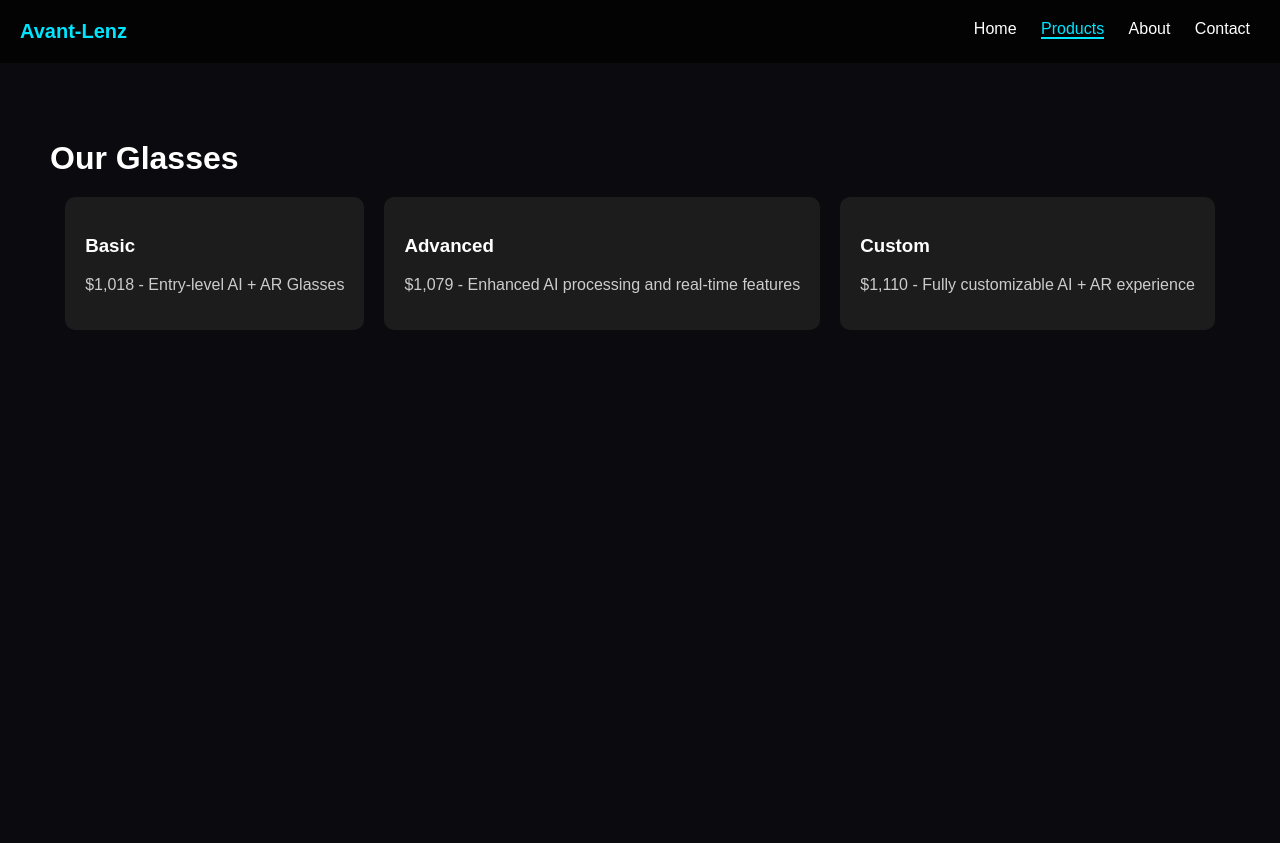
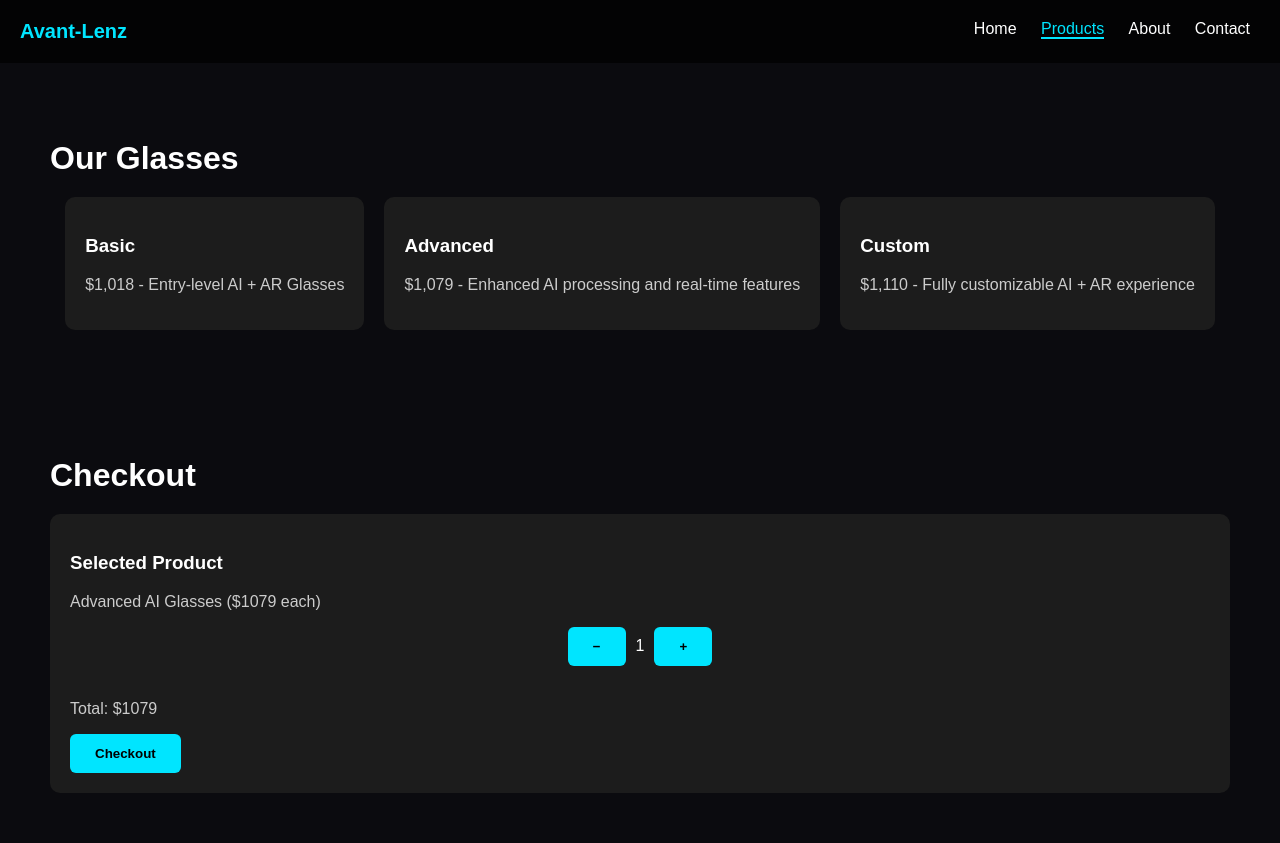
Before and after one commit to Zairel38/avantlenz.github.io, a plain HTML site: page products.html in a window 1280 px wide. Before the commit the page ends 800 px from the top, so only its background shows below. Drawn offline with Linux system fonts and the light colour scheme.

Commit message:
Update products.html

```diff
--- a/products.html
+++ b/products.html
@@ -45,3 +45,29 @@
 <script src="script.js"></script>
 </body>
 </html>
+<section class="section">
+    <h2>Checkout</h2>
+
+    <div class="card">
+
+        <h3>Selected Product</h3>
+        <p>Advanced AI Glasses ($1079 each)</p>
+
+        <div style="display:flex; align-items:center; gap:10px; justify-content:center; margin-top:10px;">
+
+            <button onclick="changeQty(-1)">−</button>
+
+            <span id="qtyDisplay">1</span>
+
+            <button onclick="changeQty(1)">+</button>
+
+        </div>
+
+        <br>
+
+        <p id="totalPrice">Total: $1079</p>
+
+        <button onclick="checkout()">Checkout</button>
+
+    </div>
+</section>
```
